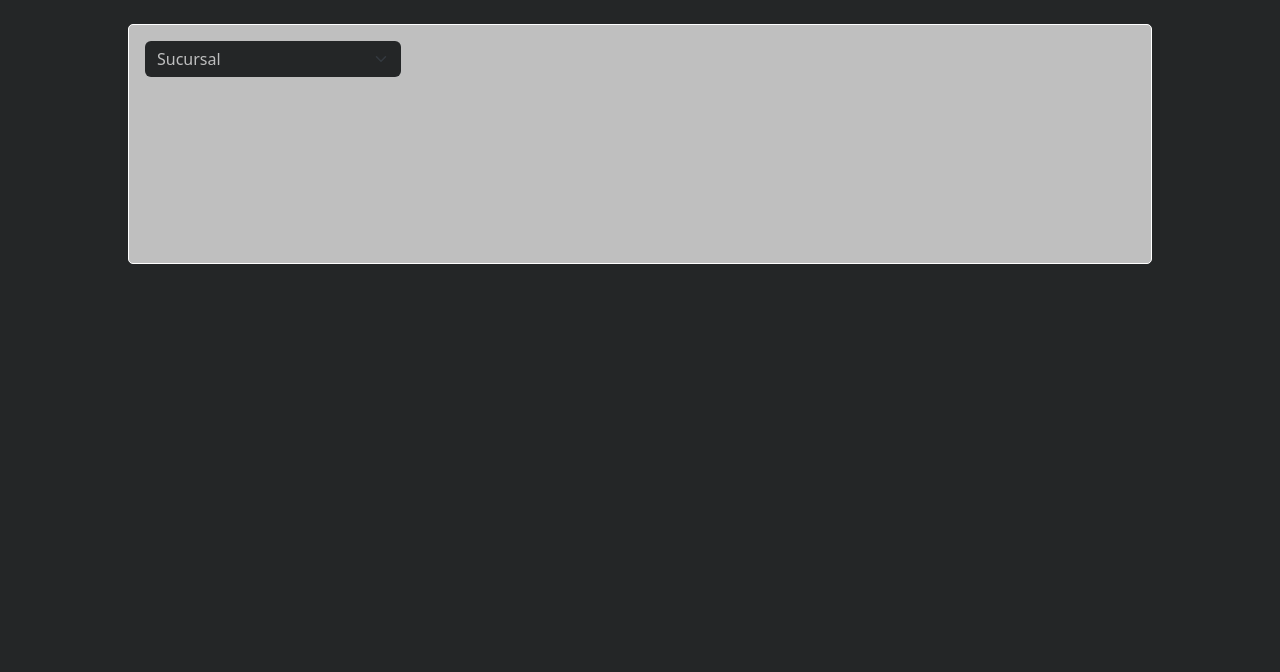
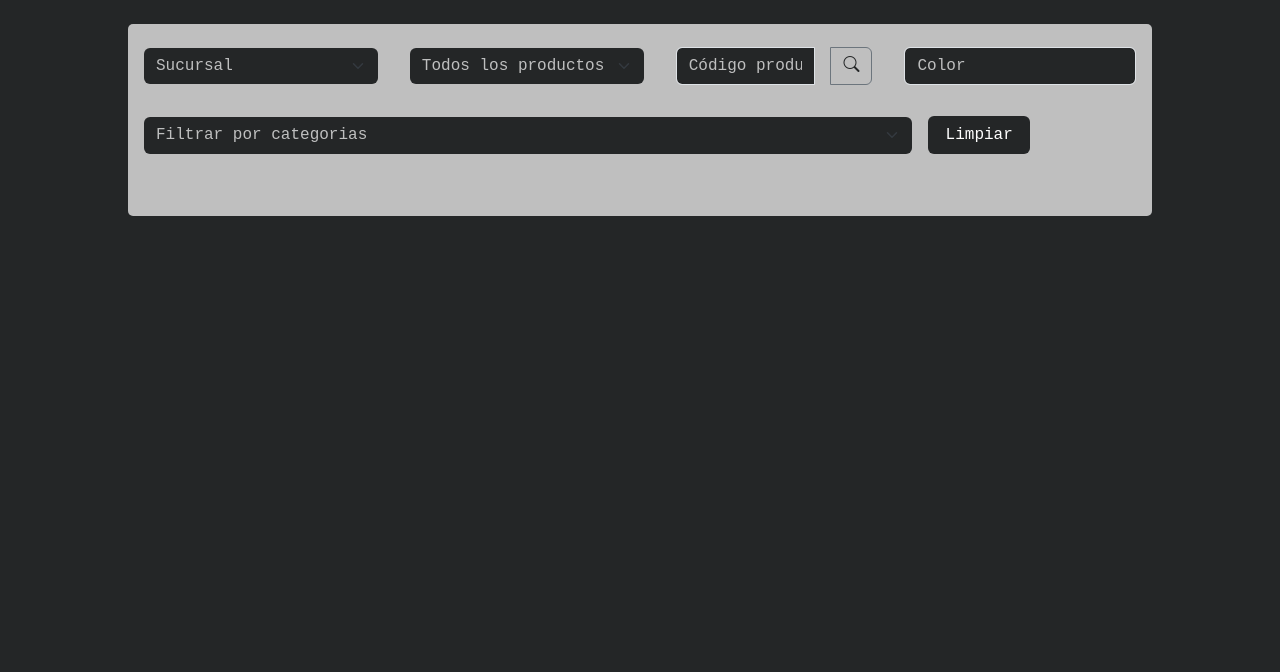
Before and after one commit to xaviervergara/segundaPreentrega, a website with bundled scripts: page index.html in a window 1280 px wide. Shown: the part 128-800 px from the top of the page. Built offline with nearby package versions, Linux system fonts and the light colour scheme.

Commit message:
Sitio web en proceso

```diff
--- a/estilos/main.css
+++ b/estilos/main.css
@@ -1,6 +1,7 @@
 body {
   background-color: rgb(36, 38, 39);
   color: white;
+  font-family: monospace;
 }
 
 /* ///////////////
@@ -8,7 +9,7 @@ body {
 //////////////// */
 nav {
   display: flex;
-  height: 2.5rem;
+  height: 2.5em;
   background-color: rgba(255, 173, 79, 0.705);
   justify-content: space-between;
   align-items: center;
@@ -26,11 +27,12 @@ nav {
   background-color: transparent;
   border: none;
   padding: 0;
-  margin: 0.5;
 }
+
 .menuButton:hover {
   background-color: transparent;
 }
+
 .menuButton:active {
   background-color: transparent !important;
 }
@@ -41,10 +43,12 @@ nav {
 
 .offcanvas-header {
   background-color: rgb(255, 244, 230);
-  height: 3.5rem;
+  height: 2.5rem;
 }
+
 .offcanvas {
   background-color: rgba(255, 255, 255, 0.705);
+  width: 11em !important;
 }
 
 .posDescripcion {
@@ -62,6 +66,7 @@ nav {
   justify-content: center;
   background-color: rgba(255, 255, 255, 0.705);
 }
+
 .posDescripcion-content > p {
   margin: 0;
   padding: 0;
@@ -71,7 +76,6 @@ nav {
 
 /* MAIN DISPLAY */
 .mainDisplay {
-  height: 3em;
   display: flex;
   justify-content: center;
   margin-top: 2em;
@@ -87,23 +91,137 @@ nav {
   padding: 0;
   font-size: 1.5em;
   color: rgb(36, 38, 39);
-  border: 1px solid white;
-  color: rgb(36, 38, 39);
+  /* border: 1px solid white; */
   width: 80%;
   background-color: rgba(255, 255, 255, 0.705);
   display: flex;
-  justify-content: space-between;
+  flex-direction: column;
   align-items: flex-start;
-  height: 10em;
+  height: 8em;
+  /* border: 1px solid red; */
 }
 
-.form-select {
+/* COLUMNA EN LA QUE ESTOY TRABAJANDO ACTUALMENTE */
+.firstRow {
+  margin-top: 0.3em;
+  padding: 0;
+  display: flex;
+  justify-content: space-between;
+  align-items: center;
+  /* border: 1px solid black; */
+  width: 100%;
+}
+
+/* BOTON SUCURSAL Y BOTON STOCK */
+.sucursalButton,
+.stockButton {
   background-color: rgb(36, 38, 39);
   color: rgba(255, 255, 255, 0.705);
   margin: 1em;
-  width: 25%;
   border: none;
 }
-.form-select:focus {
+
+.sucursalButton {
+  width: 25%;
+}
+
+.sucursalButton:focus,
+.stockButton:focus {
   box-shadow: none;
 }
+
+.stockButton {
+  width: 25%;
+}
+
+/* GRUPO DE BOTON CODIGO CON BOTON DE LUPA */
+
+.grupoCodigoTxt {
+  width: 25%;
+}
+
+.buttCodigo,
+.txtCodigo {
+  margin: 1em;
+}
+
+/* INPUT TEXTO CODIGO */
+
+.txtCodigo {
+  background-color: rgb(36, 38, 39);
+  color: rgba(255, 255, 255, 0.705);
+}
+
+.txtCodigo:focus {
+  border: none;
+  box-shadow: none;
+  background-color: rgb(36, 38, 39);
+  color: rgba(255, 255, 255, 0.705);
+}
+
+.txtCodigo::placeholder {
+  color: rgba(255, 255, 255, 0.705);
+}
+
+/* BOTON LUPA CODIGO */
+.codeSearchIc {
+  color: rgb(36, 38, 39);
+}
+
+/* INPUT TEXT DE COLOR */
+
+.txtColor {
+  margin: 1em;
+  width: 25%;
+  background-color: rgb(36, 38, 39);
+  color: rgba(255, 255, 255, 0.705);
+}
+
+.txtColor:focus {
+  background-color: rgb(36, 38, 39);
+  color: rgba(255, 255, 255, 0.705);
+  box-shadow: none;
+  border: none;
+}
+
+.txtColor::placeholder {
+  color: rgba(255, 255, 255, 0.705);
+}
+
+/* SEGUNDA FILA */
+
+.secondRow {
+  display: flex;
+  justify-content: flex-start;
+  width: 100%;
+  align-items: center;
+}
+
+.filtroButton {
+  margin: 1em;
+  width: 75%;
+  background-color: rgb(36, 38, 39);
+  color: rgba(255, 255, 255, 0.705);
+  border: none;
+  height: 55%;
+  box-shadow: none !important;
+}
+
+.resetButton {
+  height: 55%;
+  width: 10%;
+  background-color: rgb(36, 38, 39);
+  border: none;
+}
+
+.resetButton:focus {
+  border: none;
+}
+
+.resetButton:hover {
+  background-color: rgb(36, 38, 39);
+}
+
+.resetButton:active {
+  background-color: rgba(36, 38, 39, 0.716) !important;
+}
--- a/index.html
+++ b/index.html
@@ -16,7 +16,10 @@
     />
     <link rel="stylesheet" href="./estilos/main.css" />
   </head>
+
   <body>
+    <!-- ////////////////HEADER//////////////// -->
+
     <header>
       <nav>
         <a
@@ -50,22 +53,99 @@
         </div>
         <a href=""><i class="userButton bi bi-people-fill"></i></a>
       </nav>
+    </header>
 
+    <!-- ////////////////MAIN//////////////// -->
+
+    <main>
+      <!-- ENCABEZADO -->
       <div class="posDescripcion">
-        <div class="posDescripcion-content"><p>Punto de venta</p></div>
+        <div class="posDescripcion-content">
+          <p>Inventario</p>
+        </div>
       </div>
+
+      <!--MAIN DISPLAY-->
 
       <section class="mainDisplay">
         <div class="mainDisplay-content">
-          <select class="form-select" aria-label="Default select example">
-            <option>Sucursal</option>
-            <option value="1">Capital Federal</option>
-            <option value="2">Avellaneda</option>
-            <option value="3">Martinez</option>
-          </select>
+          <!--BOTON SUCURSAL-->
+
+          <!-- PRIMERA FILA -->
+          <div class="firstRow">
+            <select
+              class="form-select sucursalButton"
+              aria-label="Default select example"
+            >
+              <option>Sucursal</option>
+              <option value="1">Capital Federal</option>
+              <option value="2">Avellaneda</option>
+              <option value="3">Martinez</option>
+            </select>
+
+            <!--BOTON  SIN/CON STOCK-->
+
+            <select
+              class="form-select stockButton"
+              aria-label="Default select example"
+            >
+              <option>Todos los productos</option>
+              <option value="1">Con stock</option>
+              <option value="2">Sin stock</option>
+            </select>
+
+            <!--TXT GRUPO BOTON Y TXT DE CODIGO-->
+
+            <div class="input-group grupoCodigoTxt">
+              <input
+                type="text"
+                class="form-control txtCodigo"
+                placeholder="Código producto"
+                aria-label="Recipient's username"
+                aria-describedby="button-addon2"
+              />
+              <button
+                class="btn btn-outline-secondary buttCodigo"
+                type="button"
+                id="button-addon2"
+              >
+                <i class="bi codeSearchIc bi-search"></i>
+              </button>
+            </div>
+            <!-- INPUT TEXT COLOR -->
+
+            <input
+              class="form-control txtColor"
+              type="text"
+              placeholder="Color"
+              aria-label="default input example"
+            />
+          </div>
+
+          <!-- SEGUNDA FILA FILA -->
+          <div class="secondRow">
+            <select
+              class="form-select filtroButton"
+              aria-label="Default select example"
+            >
+              <option>Filtrar por categorias</option>
+              <option value="1">Articulo</option>
+              <option value="2">Nombre</option>
+              <option value="3">Precio</option>
+              <option value="4">Medida</option>
+              <option value="5">Composicion</option>
+            </select>
+
+            <input
+              class="btn btn-primary resetButton"
+              type="reset"
+              value="Limpiar"
+            />
+          </div>
         </div>
       </section>
-    </header>
+    </main>
+
     <script
       src="https://cdn.jsdelivr.net/npm/bootstrap@5.3.1/dist/js/bootstrap.bundle.min.js"
       integrity="sha384-HwwvtgBNo3bZJJLYd8oVXjrBZt8cqVSpeBNS5n7C8IVInixGAoxmnlMuBnhbgrkm"
```
